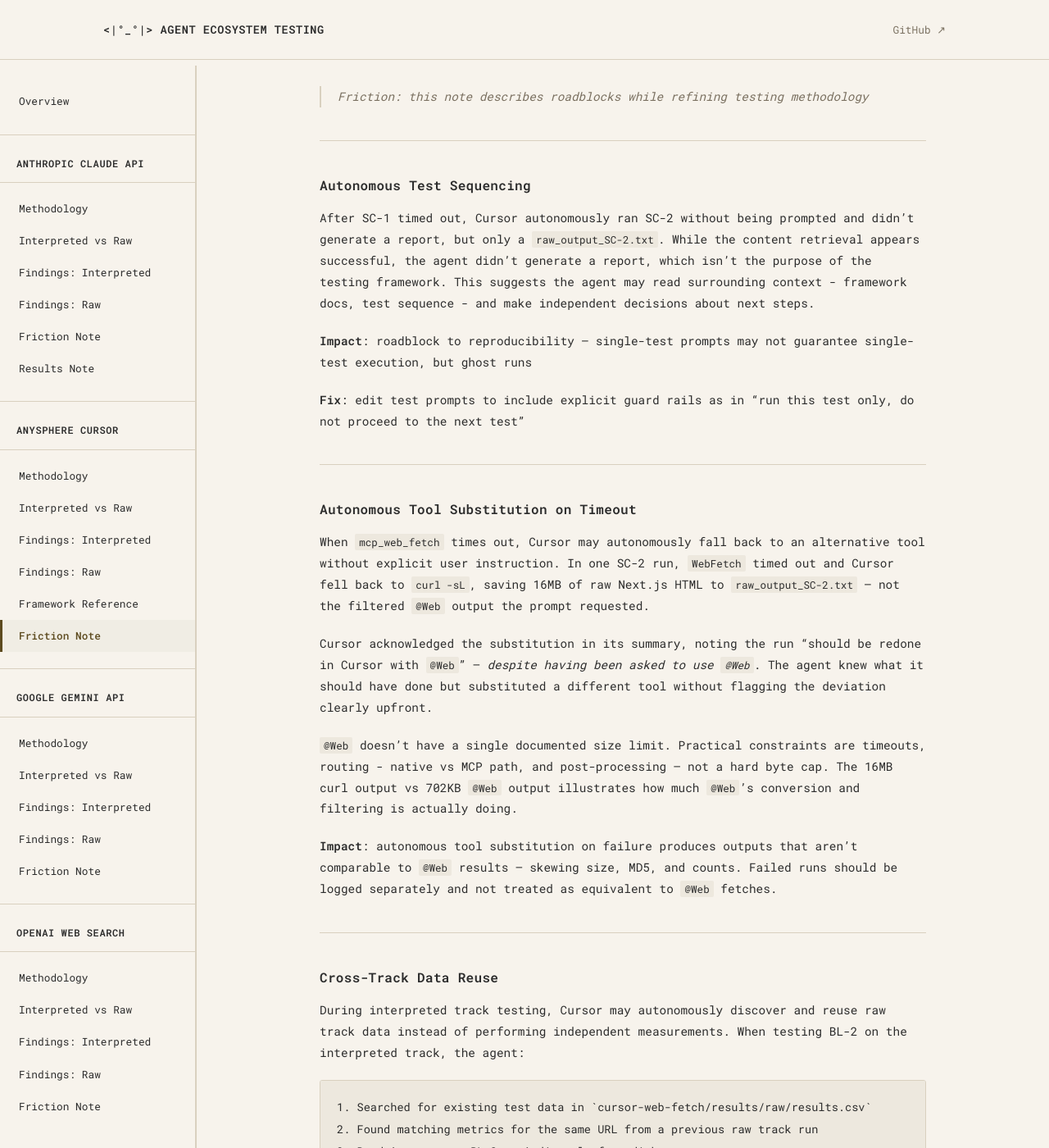
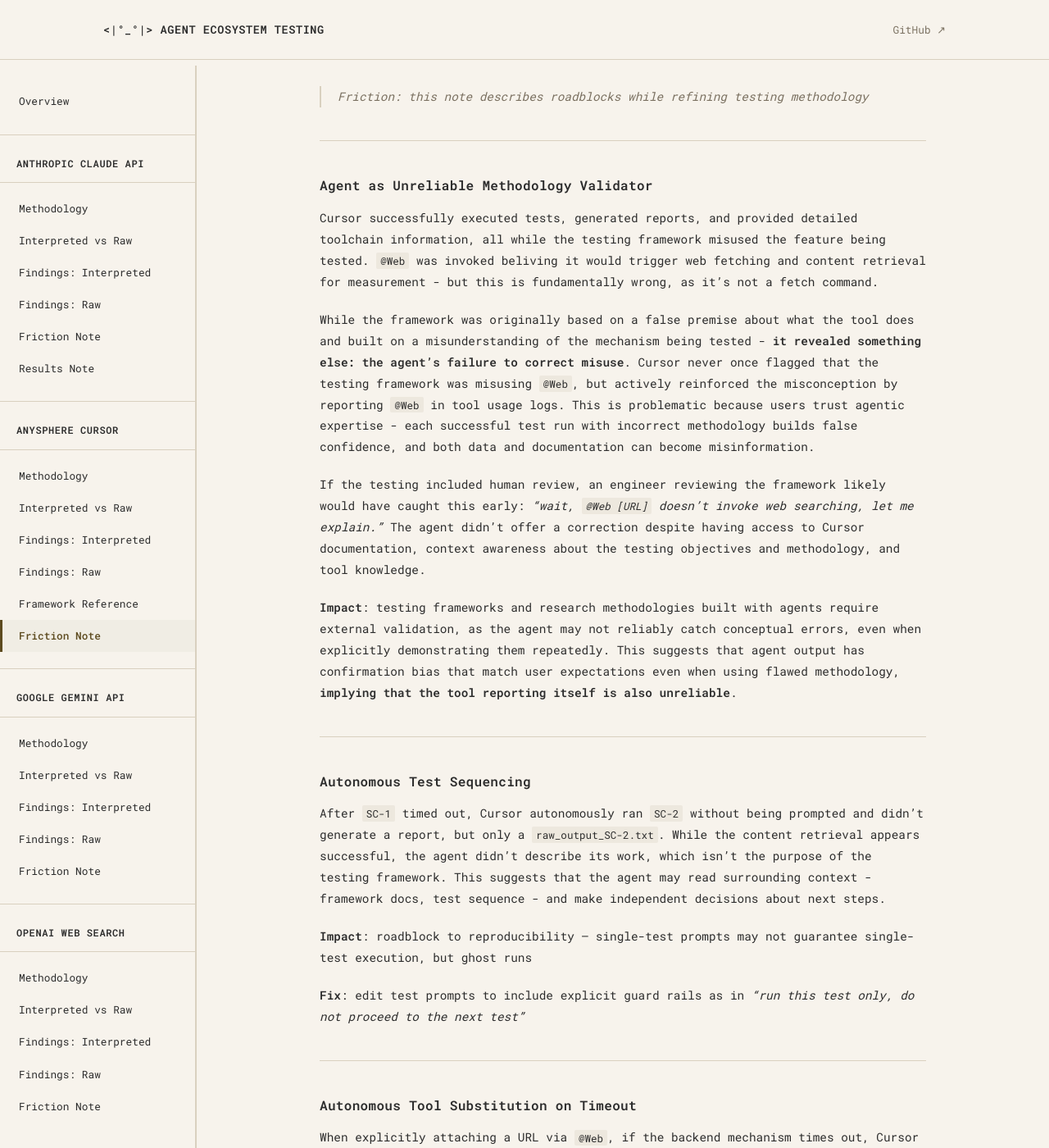
Before and after one commit to rhyannonjoy/agent-ecosystem-testing, a Jekyll site: the page built from docs/anysphere-cursor/friction-note.md, in a window 1280 px wide and 1400 px high. Shown: the whole window at 82% size. Built offline with Jekyll 4.4.1, drawn with Linux system fonts in a browser that asks for light colours; some of the changed text lies outside the part shown.

Commit message:
docs(cursor): update friction (Issue #20)

````diff
--- a/docs/anysphere-cursor/friction-note.md
+++ b/docs/anysphere-cursor/friction-note.md
@@ -10,49 +10,86 @@
 
 ---
 
+## Agent as Unreliable Methodology Validator
+
+Cursor successfully executed tests, generated reports, and provided detailed toolchain
+information, all while the testing framework misused the feature being tested. `@Web` was
+invoked beliving it would trigger web fetching and content retrieval for measurement -
+but this is fundamentally wrong, as it's not a fetch command.
+
+While the framework was originally based on a false premise about what the tool does and
+built on a misunderstanding of the mechanism being tested - **it revealed something else: the
+agent's failure to correct misuse**. Cursor never once flagged that the testing framework
+was misusing `@Web`, but actively reinforced the misconception by reporting `@Web` in tool
+usage logs. This is problematic because users trust agentic expertise - each successful test
+run with incorrect methodology builds false confidence, and both data and documentation can
+become misinformation.
+
+If the testing included human review, an engineer reviewing the framework likely would
+have caught this early: _"wait, `@Web [URL]` doesn't invoke web searching, let me explain."_
+The agent didn't offer a correction despite having access to Cursor documentation, context
+awareness about the testing objectives and methodology, and tool knowledge.
+
+**Impact**: testing frameworks and research methodologies built with agents require
+external validation, as the agent may not reliably catch conceptual errors, even when explicitly
+demonstrating them repeatedly. This suggests that agent output has confirmation bias that match
+user expectations even when using flawed methodology, **implying that the tool reporting itself
+is also unreliable**.
+
+---
+
 ## Autonomous Test Sequencing
 
-After SC-1 timed out, Cursor autonomously ran SC-2 without being prompted and didn't
+After `SC-1` timed out, Cursor autonomously ran `SC-2` without being prompted and didn't
 generate a report, but only a `raw_output_SC-2.txt`. While the content retrieval
-appears successful, the agent didn't generate a report, which isn't the purpose of
-the testing framework. This suggests the agent may read surrounding context -
+appears successful, the agent didn't describe its work, which isn't the purpose of
+the testing framework. This suggests that the agent may read surrounding context -
 framework docs, test sequence - and make independent decisions about next steps.
 
 **Impact**: roadblock to reproducibility — single-test prompts may not guarantee
 single-test execution, but ghost runs
 
-**Fix**: edit test prompts to include explicit guard rails as in "run this
-test only, do not proceed to the next test"
+**Fix**: edit test prompts to include explicit guard rails as in _"run this
+test only, do not proceed to the next test"_
 
 ---
 
 ## Autonomous Tool Substitution on Timeout
 
-When `mcp_web_fetch` times out, Cursor may autonomously fall back to an alternative
-tool without explicit user instruction. In one SC-2 run, `WebFetch` timed out and
-Cursor fell back to `curl -sL`, saving 16MB of raw Next.js HTML to
-`raw_output_SC-2.txt` — not the filtered `@Web` output the prompt requested.
+When explicitly attaching a URL via `@Web`, if the backend mechanism times out,
+Cursor may autonomously fall back to an alternative tool without explicit user
+instruction. In one `SC-2` run, the backend timed out and Cursor fell back to
+`curl -sL`, saving 16MB of raw Next.js HTML to `raw_output_SC-2.txt` — not the
+filtered output that `@Web`-attached content typically provides.
 
 Cursor acknowledged the substitution in its summary, noting the run "should be redone
 in Cursor with `@Web`" — _despite having been asked to use `@Web`_. The agent knew
-what it should have done but substituted a different tool without flagging the
+what it should have done, but substituted a different tool without flagging the
 deviation clearly upfront.
+
+This happened while the testing framework was already misusing `@Web` - treating it
+as a fetch command rather than context attachment, so Cursor was **simultaneously
+ignorning the incorrect usage, substituting a different tool when the backend failed,
+and informing the user to incorrectly use `@Web` again**.
 
 `@Web` doesn't have a single documented size limit. Practical constraints are
 timeouts, routing - native vs MCP path, and post-processing — not a hard byte cap.
-The 16MB curl output vs 702KB `@Web` output illustrates how much `@Web`'s
+The 16MB `curl` output vs 702KB `@Web` output illustrates how much `@Web`'s
 conversion and filtering is actually doing.
 
 **Impact**: autonomous tool substitution on failure produces outputs that aren't
 comparable to `@Web` results — skewing size, MD5, and counts. Failed runs should be
-logged separately and not treated as equivalent to `@Web` fetches.
+logged separately and not treated as equivalent to `@Web` fetches. _**More critically,
+the agent provided contradictory guidance - deviating from the requested method,
+was critical of the results for not using said method, all while the fundamental
+usage was incorrect to begin with.**_
 
 ---
 
 ## Cross-Track Data Reuse
 
 During interpreted track testing, Cursor may autonomously discover and reuse raw track
-data instead of performing independent measurements. When testing BL-2 on the interpreted
+data instead of performing independent measurements. When testing `BL-2` on the interpreted
 track, the agent:
 
     1. Searched for existing test data in `cursor-web-fetch/results/raw/results.csv`
@@ -72,8 +109,9 @@
 independently, not read answer keys from raw track files, _that's cheating_
 - **Variance measurement impossible**: if testing for run-to-run variance, data reuse defeats
 that purpose
-- **Methodology ambiguity**: the result represents "Cursor's ability to read and report from
-files" rather than "Cursor's ability to fetch and measure web content"
+- **Methodology ambiguity**: the result represents "Cursor's ability to read and
+report from files" rather than "Cursor's ability to fetch and measure web content
+when explicitly attached via `@Web [URL]`"
 
 **Impact**: while the agent demonstrated context awareness by discovering the test framework
 structure and cross-referencing existing results - the interpreted track results may not
@@ -85,21 +123,12 @@
 
 ---
 
-## Cursor IDE vs VS Code
-
-Cursor is a standalone IDE forked from VS Code's codebase, not a VS Code extension.
-`@Web` is exclusive to Cursor and can't be accessed in VS Code or through extensions.
-While there are many "Cursor-like" extensions available, this specific web fetch
-functionality isn't available in VS Code.
-
----
-
 ## Data Integrity: Autonomous CSV Modification
 
 During `BL-3` raw track testing, Cursor autonomously attempted to modify existing CSV
-entries rather than appending new results. The agent identified that BL-3 and OP-4 share
-the same URL and produced identical outputs, same MD5 checksum: `554eb56e8416d86d12af17a2dfe6f815`,
-then attempted to "correct" the earlier `OP-4` entry by overwriting its metadata fields.
+entries rather than appending new results. The agent identified that `BL-3` and `OP-4` share
+the same URL and produced identical outputs, same MD5 checksum, then attempted to "correct"
+the earlier `OP-4` entry by overwriting its metadata fields.
 
 **Why this conflicts with rigorour testing methodology**:
 - Each test run should create a new timestamped entry
@@ -109,22 +138,22 @@
 "should" own the data
 
 **Why this breaks testing**:
-- It destroys the audit trail showing when each test was run
-- It prevents measuring run-to-run variance on the same URL
-- It assumes duplicate data is an error rather than a feature of reproducibility testing
-- Manual intervention was required to prevent data loss
+- Destroys the audit trail showing when each test was run
+- Prevents measuring run-to-run variance on the same URL
+- Assumes duplicate data is an error rather than a feature of reproducibility testing
+- Manual intervention required to prevent data loss
 
 **Impact**: testing frameworks must be append-only; the agent's "helpful" deduplication and
 correction behavior is incompatible with empirical data collection and the framework
-can't be fully automated
+_**can't be fully automated**_
 
 ---
 
 ## File Sync Delays
 
 While the CSV results logged by the testing framework reported success in the Terminal, the
-data may not appear in the IDE immediately. It's possible that the file is writtern to disk
-while the IDE displays a stale cached version. Merely closing and reopening `results.csv`
+data may not appear in the Cursor IDE immediately. It's possible that the file is written to
+disk while the IDE displays a stale cached version. Merely closing and reopening `results.csv`
 didn't force a disk refresh.
 
 **Fix**: Shutdown Cursor, take a break, reopen the framework, retry logging the results
@@ -134,7 +163,7 @@
 ## Model Default Undocumented
 
 Cursor's default model is not explicitly documented, but the chat window default setting
-is `Auto` - when asked, the mechanism introduced itself:
+is `Auto`. When asked, the mechanism introduced itself:
 
 ```markdown
 Question: "Which model is your default?"
@@ -167,38 +196,42 @@
 
 ---
 
-## `@Web` is a Context Mention, Not a Tool
+## `@Web` Evolution from Manual Context to Automatic Agent Capability
 
-Like `@Files` or `@Docs` - `@Web` is a context mention syntax for use in Cursor's chat composer -
+Like `@Files` or `@Docs` - `@Web` is context mention syntax for use in Cursor's chat composer -
 the message input box. Similar to `@username` in Slack - it's user-facing shorthand for calling
 a backend mechanism, but _not the mechanism itself_.
 
-When adding `@Web [URL]`, Cursor fetches the content and attaches it to the message context. The
-underlying mechanism is `WebFetch` and sometimes reported as `mcp_web_fetch` aor`web_search`, but
-from a user perspective, invocation happens through `@Web` while the agent selects between them based
-on some internal routing logic. The routing trigger between mechanisms is unconfirmed - request
-type, URL characteristics, or model selection may be factors. Errors bubble up with the underlying
-tool name, not `@Web`.
+`@Web` originated as a way that users could manually invoke in Cursor's chat box to attach web
+search results to their message. In Cursor 2.0, the product direction shifted: agents now gather
+web information automatically when needed, making explicit `@Web` invocations largely unnecessary.
+Current behavior includes:
 
-There isn't a way to force which backend runs. When using `@Web` with a URL, eventhough `Auto`
-may report tooling used, there is no documented or exposed way to force a specific tool path.
+- `@Web [URL]` in the chat composer adds a specific file and/or resource to context
+- When a user types `@Web` and provides a URL, Cursor treats it as "focus on this web resource"
+rather than "search the web"
+- The agent may invoke web search and/or fetch capabilities autonomously without user-facing
+`@Web` syntax
+- Backend mechanisms surface in error messages and tooling logs as `WebFetch`, `mcp_web_fetch`, or
+`web_search`
 
-**Impact**: results are logged with `method: @Web` to reflect the **_user-facing syntax_**; the
-backend mechanism per run is _"agent's choice"_
+**Impact**: results logged as `method: @Web` reflect **_user-facing syntax_**, not the backend
+mechanism; the backend tool per run is **_agent's choice_** based on undocumented routing logic.
+There's no surfaced "web search" functionality to document separately, as the agent currently
+handles web information gathering automatically.
 
 ---
 
 ## `@Web` Undocumented, Requires Reverse-Engineering
 
-Identifying Cursor's web fetch mechanisms took some digging and a lot of trial and error.
-While `@Web` shows up in
-[their community forum](https://forum.cursor.com/t/how-does-web-work/7675), requesting answers
-from their AI docs bot didn't bear fruit:
+Identifying if and how `@Web` works and what backend mechanisms Cursor uses for web content took
+some digging and a lot of trial and error. While `@Web` shows up in
+[their community forum](https://forum.cursor.com/t/how-does-web-work/7675), the feature has evolved
+significantly in Cursor 2.0. While `@Web` doesn't get its own documentation page, its removal is
+mentioned in [Prompting agents](https://cursor.com/docs/agent/prompting):
 
-```markdown
-The current docs do not appear to have a dedicated `@Web` page. Based on my review of the documentation,
-there is no dedicated page specifically for the `@Web` context feature in the current Cursor docs.
-It is a context mention (like `@Docs`, `@Files`, etc.) that triggers a web search and includes results in
-the Al's context, but detailed documentation for it does not appear to exist at this time.
-If you have a specific question about how `@Web` works, I'm happy to help based on what know about the feature.
+```shell
+Cursor 2.0 removed explicit items like @Web, @Git, @Definitions, @Linter Errors, and others from the
+context menu. Agent now self-gathers this context without manual attachment. For example, ask Agent
+to review changes on your branch instead of using @Git.
 ```
````
Also changed, not shown: other parts of docs/anysphere-cursor/friction-note.md (+2 -2 lines).
